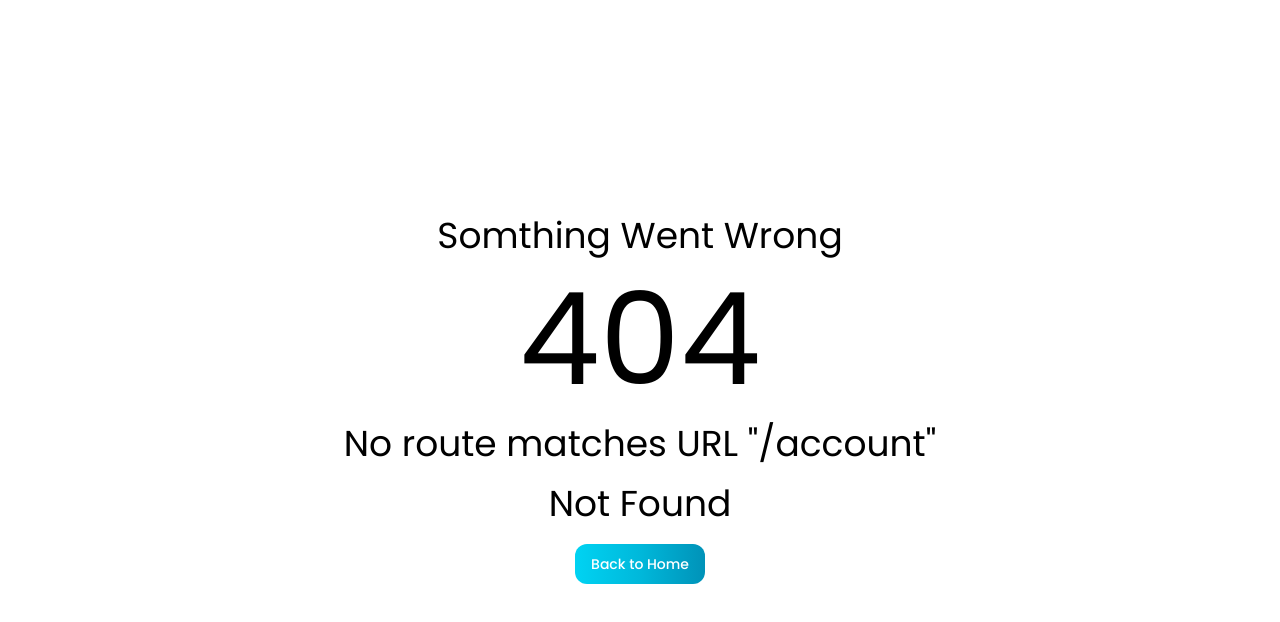
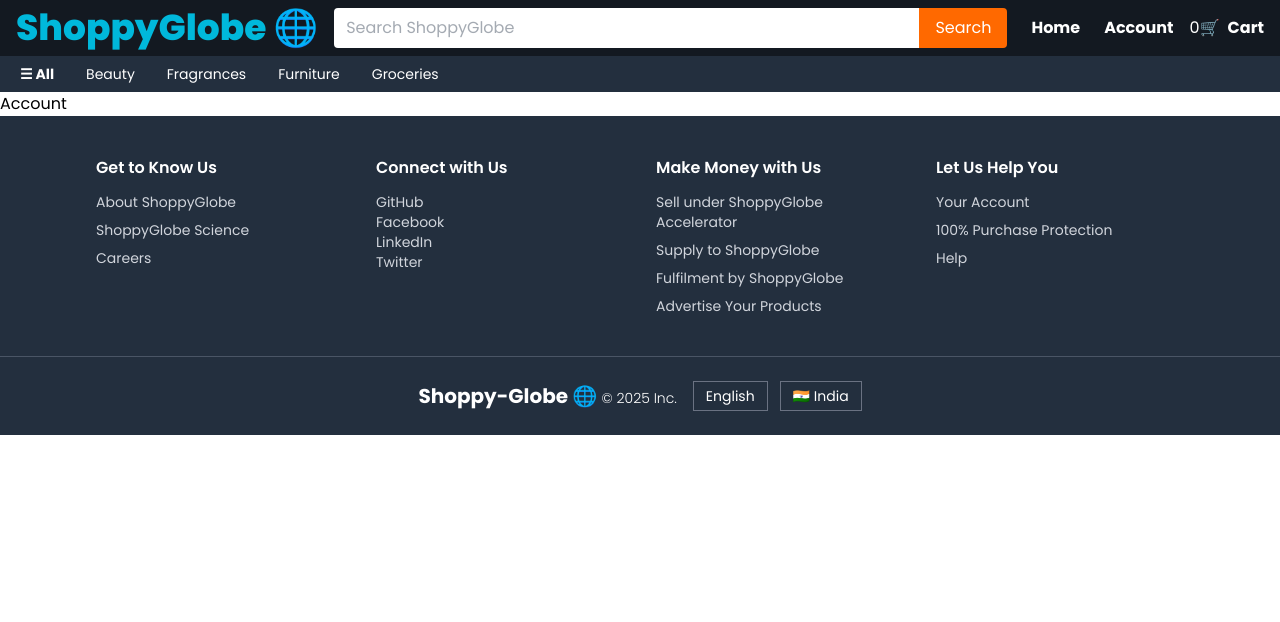
Before and after one commit to Tosif2230/ShoppyGlobe, a React (Vite) app: page /account in a window 1280 px wide. Before the commit this address had no page. Shown: the top 622 px of the page. Built offline with nearby package versions, Linux system fonts and the light colour scheme.

Commit message:
Account page added

```diff
--- /dev/null
+++ b/src/components/Account.jsx
@@ -0,0 +1,11 @@
+import React from 'react'
+
+const Account = () => {
+  return (
+    <div>
+      Account
+    </div>
+  )
+}
+
+export default Account
--- a/src/components/Header.jsx
+++ b/src/components/Header.jsx
@@ -44,6 +44,12 @@ function Header() {
           </div>
         </Link>
 
+        {/*Account*/}
+        <Link to="/account">
+          <div className="flex items-center cursor-pointer">
+            <span className="font-bold ml-2 hover:text-cyan-500">Account</span>
+          </div>
+        </Link>
         {/* Cart */}
         <Link to="/cart">
           <div className="flex items-center cursor-pointer">
--- a/src/main.jsx
+++ b/src/main.jsx
@@ -5,6 +5,7 @@ import { createBrowserRouter, RouterProvider } from "react-router-dom";
 import { Provider } from "react-redux";
 import appStore from "./utils/appStore.js";
 import { lazy, Suspense } from "react";
+import Account from "./components/Account.jsx";
 
 const ProductList = lazy(() => import("./components/ProductList.jsx"));
 const ProductDetail = lazy(() => import("./Pages/ProductDetail.jsx"));
@@ -24,6 +25,10 @@ const routes = createBrowserRouter([
       {
         path: "/product/:id",
         element: <ProductDetail />,
+      },
+      {
+        path: "/account",
+        element: <Account/>,
       },
       {
         path: "/cart",
```
Also changed, not shown: 1 other file (tests, documents, lock files or other folders).
